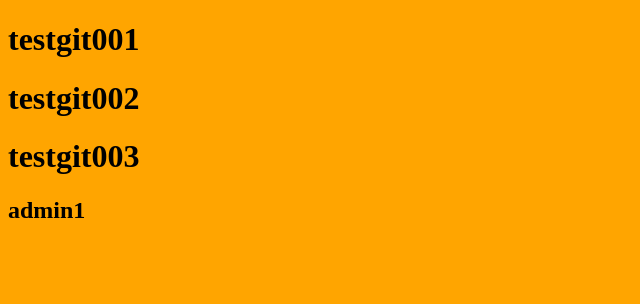
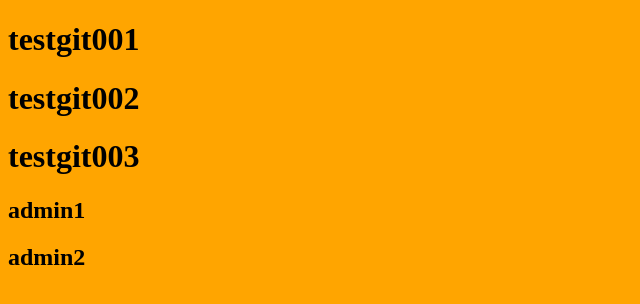
Before and after one commit to zgswl/pilishen.com, a plain HTML site: page index.html in a window 1280 px wide. Shown: the whole page, without its empty margins (0-640 px from the left). Drawn offline with Linux system fonts and the light colour scheme.

Commit message:
modify index.html

```diff
--- a/index.html
+++ b/index.html
@@ -12,6 +12,7 @@
     <h1>testgit002</h1>
     <h1>testgit003</h1>
     <h2>admin1</h2>
+    <h2>admin2</h2>
   </div>
   <script src="./js/main.js"></script>
 </body>
```
